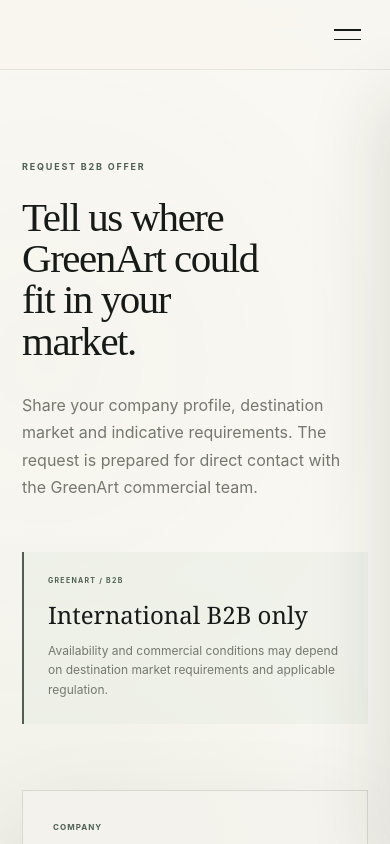
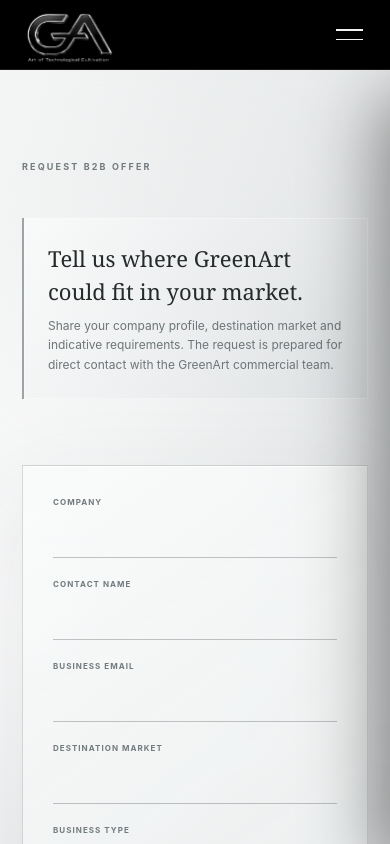
Before and after one commit to clomonaco-dev/greenart, a Next.js app in the folder app/web/: page /request-b2b-offer in a window 390 px wide. Shown: the top 844 px of the page. Built offline with nearby package versions, Linux system fonts and the light colour scheme.

Commit message:
modifiche al form

```diff
--- a/app/web/src/app/globals.css
+++ b/app/web/src/app/globals.css
@@ -3183,3 +3183,362 @@
     font-size: 12.5px;
   }
 }
+
+/* =========================================================
+   B2B OFFER — SILVER PREMIUM REFINEMENT
+   ========================================================= */
+
+/*
+  Scoped to the B2B request page only.
+  The original GreenArt palette remains untouched elsewhere.
+*/
+.offer-page {
+  --offer-silver-0: #f7f8f8;
+  --offer-silver-1: #eef0f1;
+  --offer-silver-2: #e3e6e7;
+  --offer-silver-3: #d3d7d9;
+  --offer-silver-4: #aeb5b8;
+  --offer-graphite: #252a2b;
+  --offer-graphite-soft: #5f676a;
+  --offer-line: rgba(41, 47, 49, .15);
+  --offer-line-strong: rgba(41, 47, 49, .27);
+
+  color: var(--offer-graphite);
+  background: var(--offer-silver-1);
+}
+
+/* Header follows the silver page without becoming visually heavy. */
+.offer-page .site-header {
+  background: rgba(241, 243, 244, .9);
+  border-bottom-color: rgba(41, 47, 49, .10);
+  backdrop-filter: blur(22px) saturate(105%);
+}
+
+.offer-page .site-nav a,
+.offer-page .language-switcher button {
+  color: #71797c;
+}
+
+.offer-page .site-nav a:hover,
+.offer-page .site-nav a.active,
+.offer-page .language-switcher button:hover,
+.offer-page .language-switcher button.active {
+  color: var(--offer-graphite);
+}
+
+.offer-page .site-nav .nav-cta {
+  color: #f7f8f8;
+  background: var(--offer-graphite);
+  border-color: var(--offer-graphite);
+}
+
+.offer-page .site-nav .nav-cta:hover,
+.offer-page .site-nav .nav-cta.active {
+  color: #fff;
+  background: #3b4244;
+  border-color: #3b4244;
+}
+
+/* Main B2B area: pearl/silver rather than beige/green. */
+.offer-page .section--offer {
+  background:
+    radial-gradient(circle at 12% 42%, rgba(255,255,255,.78), transparent 24rem),
+    radial-gradient(circle at 86% 18%, rgba(174,181,184,.18), transparent 28rem),
+    linear-gradient(135deg, #f4f5f5 0%, #e9ebec 48%, #dfe2e3 100%);
+}
+
+.offer-page .section--offer::before {
+  opacity: .5;
+  background:
+    radial-gradient(circle at 14% 20%, rgba(255,255,255,.65), transparent 22rem),
+    radial-gradient(circle at 84% 78%, rgba(135,143,146,.08), transparent 25rem);
+}
+
+/* Kicker remains small and refined. */
+.offer-page .offer-copy > .eyebrow {
+  color: #727b7e;
+  font-size: 9px;
+  font-weight: 700;
+  letter-spacing: .24em;
+}
+
+/*
+  Deliberately NOT a large editorial headline.
+  Same visual language as “International B2B only”.
+*/
+.offer-page .offer-title-compact {
+  max-width: 620px;
+  margin: 0 0 24px;
+  color: var(--offer-graphite);
+  font-family: "Iowan Old Style", Baskerville, Georgia, serif;
+  font-size: 24px;
+  font-weight: 400;
+  line-height: 1.3;
+  letter-spacing: 0;
+}
+
+.offer-page .offer-copy > p:not(.eyebrow) {
+  max-width: 610px;
+  color: #697174;
+  font-size: 15px;
+  line-height: 1.78;
+}
+
+.offer-page .offer-note {
+  margin-top: 44px;
+  padding: 24px;
+  border-left: 2px solid #9ca4a7;
+  background:
+    linear-gradient(135deg, rgba(255,255,255,.56), rgba(216,220,222,.55));
+  box-shadow: inset 0 0 0 1px rgba(255,255,255,.35);
+}
+
+.offer-page .offer-note span {
+  color: #737c7f;
+}
+
+.offer-page .offer-note strong {
+  color: var(--offer-graphite);
+  font-size: 24px;
+}
+
+.offer-page .offer-note p {
+  color: #6d7578;
+}
+
+.offer-page .offer-form {
+  border: 1px solid var(--offer-line);
+  background:
+    linear-gradient(145deg, rgba(250,251,251,.92), rgba(229,232,233,.88));
+  box-shadow:
+    0 30px 90px rgba(45, 52, 54, .10),
+    inset 0 1px 0 rgba(255,255,255,.8);
+}
+
+.offer-page .form-field label {
+  color: #717a7d;
+}
+
+.offer-page .form-field input,
+.offer-page .form-field textarea {
+  color: var(--offer-graphite);
+  border-bottom-color: var(--offer-line-strong);
+}
+
+.offer-page .form-field input:focus,
+.offer-page .form-field textarea:focus {
+  border-color: #7f888b;
+}
+
+.offer-page .button--primary {
+  color: #f8f9f9;
+  background: var(--offer-graphite);
+  border-color: var(--offer-graphite);
+  box-shadow: 0 14px 34px rgba(37,42,43,.13);
+}
+
+.offer-page .button--primary:hover {
+  background: #454d4f;
+  border-color: #454d4f;
+}
+
+.offer-page .form-note {
+  color: #858d90;
+}
+
+/* Footer also closes the page in the same silver family. */
+.offer-page .site-footer {
+  border-top-color: rgba(41,47,49,.12);
+  background: linear-gradient(180deg, #dfe2e3, #d5d9da);
+}
+
+.offer-page .site-footer p,
+.offer-page .site-footer__links,
+.offer-page .site-footer__statement {
+  color: #687174;
+}
+
+@media (max-width: 720px) {
+  .offer-page .offer-title-compact {
+    max-width: 92vw;
+    margin-bottom: 20px;
+    font-size: 22px;
+    line-height: 1.32;
+  }
+
+  .offer-page .offer-copy > p:not(.eyebrow) {
+    font-size: 15px;
+  }
+
+  .offer-page .offer-note strong {
+    font-size: 22px;
+  }
+
+  .offer-page .site-nav {
+    background: linear-gradient(180deg, rgba(244,246,246,.995), rgba(228,231,232,.995));
+    border-left-color: rgba(41,47,49,.10);
+  }
+}
+
+
+/* =========================================================
+   B2B OFFER — BLACK HEADER / FOOTER + FIXED GA BRAND
+   Scoped only to the Request B2B Offer page.
+   ========================================================= */
+
+/* Brand is available in the shared Header but only shown on this release page. */
+.site-header__brand {
+  display: none;
+}
+
+.offer-page .site-header__brand {
+  position: relative;
+  z-index: 1005;
+  grid-column: 1;
+  justify-self: start;
+  display: flex;
+  align-items: center;
+  width: 126px;
+  min-width: 0;
+}
+
+.offer-page .site-header__brand img {
+  width: 100%;
+  height: auto;
+  display: block;
+  object-fit: contain;
+  filter: none;
+  mix-blend-mode: normal;
+}
+
+/* Black header: the JPEG black background visually melts into the bar. */
+.offer-page .site-header {
+  background: #000;
+  border-bottom-color: rgba(255,255,255,.10);
+  backdrop-filter: none;
+}
+
+.offer-page .site-nav a,
+.offer-page .language-switcher button {
+  color: #aeb4b6;
+}
+
+.offer-page .site-nav a:hover,
+.offer-page .site-nav a.active,
+.offer-page .language-switcher button:hover,
+.offer-page .language-switcher button.active {
+  color: #fff;
+}
+
+.offer-page .site-nav a::after {
+  background: #d8dddf;
+}
+
+.offer-page .site-nav .nav-cta {
+  color: #f5f6f6;
+  background: transparent;
+  border-color: rgba(220,224,226,.48);
+}
+
+.offer-page .site-nav .nav-cta:hover,
+.offer-page .site-nav .nav-cta.active {
+  color: #050505;
+  background: #d9dddf;
+  border-color: #d9dddf;
+}
+
+.offer-page .menu-toggle span {
+  background: #f2f3f3;
+}
+
+/* Black footer: silver typography and native black logo, no light-background inversion. */
+.offer-page .site-footer {
+  border-top-color: rgba(255,255,255,.10);
+  background: #000;
+}
+
+.offer-page .site-footer__brand img,
+.offer-page .site-footer .brand-logo-on-light {
+  filter: none;
+  mix-blend-mode: normal;
+}
+
+.offer-page .site-footer p,
+.offer-page .site-footer__links,
+.offer-page .site-footer__statement {
+  color: #a8afb1;
+}
+
+.offer-page .site-footer__links a:hover {
+  color: #fff;
+}
+
+@media (max-width: 1380px) {
+  .offer-page .site-header__brand {
+    width: 112px;
+  }
+}
+
+@media (max-width: 720px) {
+  /* Keep the GA mark permanently visible at the top-left on phones. */
+  .offer-page .site-header__brand {
+    width: 96px;
+    grid-column: 1;
+    justify-self: start;
+  }
+
+  .offer-page .site-header {
+    padding-inline: 18px;
+    background: #000;
+  }
+
+  .offer-page .site-nav {
+    background: linear-gradient(180deg, #080909 0%, #000 100%);
+    border-left-color: rgba(255,255,255,.10);
+    box-shadow: -24px 24px 70px rgba(0,0,0,.44);
+  }
+
+  .offer-page .site-nav > a:not(.nav-cta) {
+    color: #c2c7c9;
+    border-bottom-color: rgba(255,255,255,.10);
+  }
+
+  .offer-page .site-nav > a:not(.nav-cta)::before {
+    color: #757c7f;
+  }
+
+  .offer-page .site-nav > a:not(.nav-cta).active,
+  .offer-page .site-nav > a:not(.nav-cta).active::before {
+    color: #fff;
+  }
+
+  .offer-page .site-nav .nav-cta {
+    color: #050505;
+    background: #d9dddf;
+    border-color: #d9dddf;
+  }
+
+  .offer-page .site-nav .nav-cta:hover,
+  .offer-page .site-nav .nav-cta.active {
+    color: #000;
+    background: #f2f4f4;
+    border-color: #f2f4f4;
+  }
+
+  .offer-page .language-switcher--mobile {
+    border-top-color: rgba(255,255,255,.10);
+  }
+
+  .offer-page .language-switcher--mobile button {
+    color: #858d90;
+  }
+
+  .offer-page .language-switcher--mobile button.active,
+  .offer-page .language-switcher--mobile button:hover {
+    color: #fff;
+  }
+
+  .offer-page .nav-backdrop {
+    background: rgba(0,0,0,.42);
+  }
+}
--- a/app/web/src/app/request-b2b-offer/page.js
+++ b/app/web/src/app/request-b2b-offer/page.js
@@ -6,12 +6,12 @@
 
 export default function Page() {
   return (
-    <>
+    <div className="offer-page">
       <Header />
       <main className="inner-page">
         <OfferForm />
       </main>
       <Footer />
-    </>
+    </div>
   );
 }
--- a/app/web/src/components/Header.jsx
+++ b/app/web/src/components/Header.jsx
@@ -2,6 +2,7 @@
 
 import { useEffect, useState } from "react";
 import { usePathname } from "next/navigation";
+import logo from "@/assets/logo.jpeg";
 import { useLanguage } from "./LanguageProvider";
 
 const navItems = [
@@ -35,6 +36,10 @@
 
   return (
     <header className="site-header">
+      <a className="site-header__brand" href="/" aria-label="GreenArt intro">
+        <img src={logo.src} alt="GreenArt" />
+      </a>
+
       <button
         className={`menu-toggle ${open ? "is-open" : ""}`}
         type="button"
--- a/app/web/src/components/OfferForm.jsx
+++ b/app/web/src/components/OfferForm.jsx
@@ -40,14 +40,20 @@
     <section className="section section--offer" id="offer">
       <Reveal className="offer-copy">
         <p className="eyebrow">{t("offer.kicker")}</p>
-        <h2>{t("offer.title")}</h2>
-        <p>{t("offer.text")}</p>
+        <div className="offer-note">
+          <strong>{t("offer.title")}</strong>
+          <p>{t("offer.text")}</p>
+                {/*
+                <div className="offer-note">
+                  <span>GREENART / B2B</span>
+                  <strong>{t("offer.noteTitle")}</strong>
+                  <p>{t("offer.noteText")}</p>
+                </div>
+                */}
+        </div>
 
-        <div className="offer-note">
-          <span>GREENART / B2B</span>
-          <strong>{t("offer.noteTitle")}</strong>
-          <p>{t("offer.noteText")}</p>
-        </div>
+
+
       </Reveal>
 
       <Reveal as="form" className="offer-form" onSubmit={submit}>
```
Also changed, not shown: 1 other file (tests, documents, lock files or other folders).
